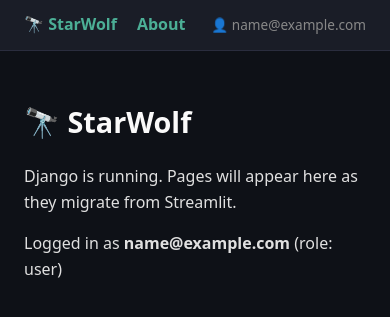
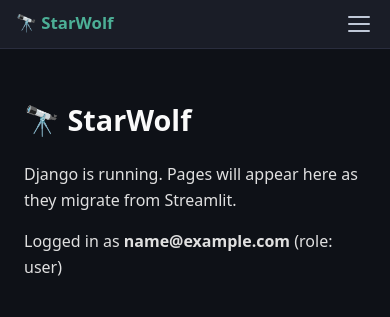
Before and after one commit to traviswolverton/starwolf, a Django app: page / in a window 390 px wide. Shown: the top 317 px of the page. Run offline with Django 5.2, Linux system fonts and the light colour scheme; the visitor is signed in with stand-in values (Sample User, id 1); some libraries are stand-ins or nearby versions.

Commit message:
Add responsive hamburger nav with Alpine.js
Desktop shows links inline; mobile collapses to a toggle button that
reveals a stacked menu. Alpine.js handles the open/close state.
Links auto-close the mobile menu on click.

Co-Authored-By: Claude Sonnet 4.6 <noreply@anthropic.com>

```diff
--- a/django/static/css/main.css
+++ b/django/static/css/main.css
@@ -27,17 +27,84 @@ h2 { font-size: 1.35rem; }
 h3 { font-size: 1.1rem; color: #b0b8c8; }
 
 /* ── Nav ─────────────────────────────────────────────────────────────────── */
-nav {
+header { background: #1a1d27; border-bottom: 1px solid #2a2d3e; }
+
+/* Top bar: brand + hamburger always side-by-side */
+.nav-bar {
   display: flex;
-  gap: 1.25rem;
   align-items: center;
+  justify-content: space-between;
   padding: 0.75rem 1.5rem;
-  background: #1a1d27;
-  border-bottom: 1px solid #2a2d3e;
 }
-nav a { color: #4caf96; text-decoration: none; font-weight: 600; }
-nav a:hover { color: #6dd4b8; }
-nav .user { margin-left: auto; color: #888; font-size: 0.85rem; }
+
+.nav-brand {
+  color: #4caf96;
+  text-decoration: none;
+  font-weight: 700;
+  font-size: 1.05rem;
+}
+.nav-brand:hover { color: #6dd4b8; }
+
+/* Hamburger button — hidden on desktop */
+.nav-toggle {
+  display: none;
+  flex-direction: column;
+  gap: 5px;
+  background: none;
+  border: none;
+  cursor: pointer;
+  padding: 4px;
+}
+.nav-toggle span {
+  display: block;
+  width: 22px;
+  height: 2px;
+  background: #c0c8d8;
+  border-radius: 2px;
+}
+
+/* Nav links — horizontal row on desktop */
+.nav-links {
+  display: flex;
+  align-items: center;
+  gap: 1.5rem;
+  padding: 0 1.5rem 0.75rem;
+}
+.nav-links a {
+  color: #c0c8d8;
+  text-decoration: none;
+  font-size: 0.95rem;
+}
+.nav-links a:hover { color: #4caf96; }
+.nav-user { margin-left: auto; color: #666; font-size: 0.82rem; }
+
+/* Mobile: stack links vertically when .is-open */
+@media (max-width: 640px) {
+  .nav-bar { padding: 0.65rem 1rem; }
+
+  .nav-toggle { display: flex; }
+
+  .nav-links {
+    display: none;
+    flex-direction: column;
+    align-items: flex-start;
+    gap: 0;
+    padding: 0 1rem 0.5rem;
+  }
+  .nav-links.is-open { display: flex; }
+
+  .nav-links a {
+    width: 100%;
+    padding: 0.65rem 0;
+    border-bottom: 1px solid #2a2d3e;
+  }
+  .nav-user {
+    margin-left: 0;
+    padding: 0.65rem 0;
+    border-bottom: 1px solid #2a2d3e;
+    width: 100%;
+  }
+}
 
 /* ── Main content ────────────────────────────────────────────────────────── */
 main {
--- a/django/templates/base.html
+++ b/django/templates/base.html
@@ -7,15 +7,27 @@
   {% load static %}
   <link rel="stylesheet" href="{% static 'css/main.css' %}">
   <script src="https://unpkg.com/htmx.org@2.0.4" defer></script>
+  <script src="https://unpkg.com/alpinejs@3.14.9/dist/cdn.min.js" defer></script>
 </head>
 <body>
-  <nav>
-    <a href="/">🔭 StarWolf</a>
-    <a href="{% url 'about' %}">About</a>
-    {% if user.is_authenticated %}
-      <span class="user">👤 {{ user.email }}</span>
-    {% endif %}
-  </nav>
+  <header x-data="{ open: false }">
+    <div class="nav-bar">
+      <a href="/" class="nav-brand">🔭 StarWolf</a>
+
+      <button class="nav-toggle" @click="open = !open" :aria-expanded="open.toString()" aria-label="Toggle menu">
+        <span></span>
+        <span></span>
+        <span></span>
+      </button>
+    </div>
+
+    <nav class="nav-links" :class="{ 'is-open': open }">
+      <a href="{% url 'about' %}" @click="open = false">About</a>
+      {% if user.is_authenticated %}
+        <span class="nav-user">👤 {{ user.email }}</span>
+      {% endif %}
+    </nav>
+  </header>
 
   {% if messages %}
     <ul class="messages">
```
